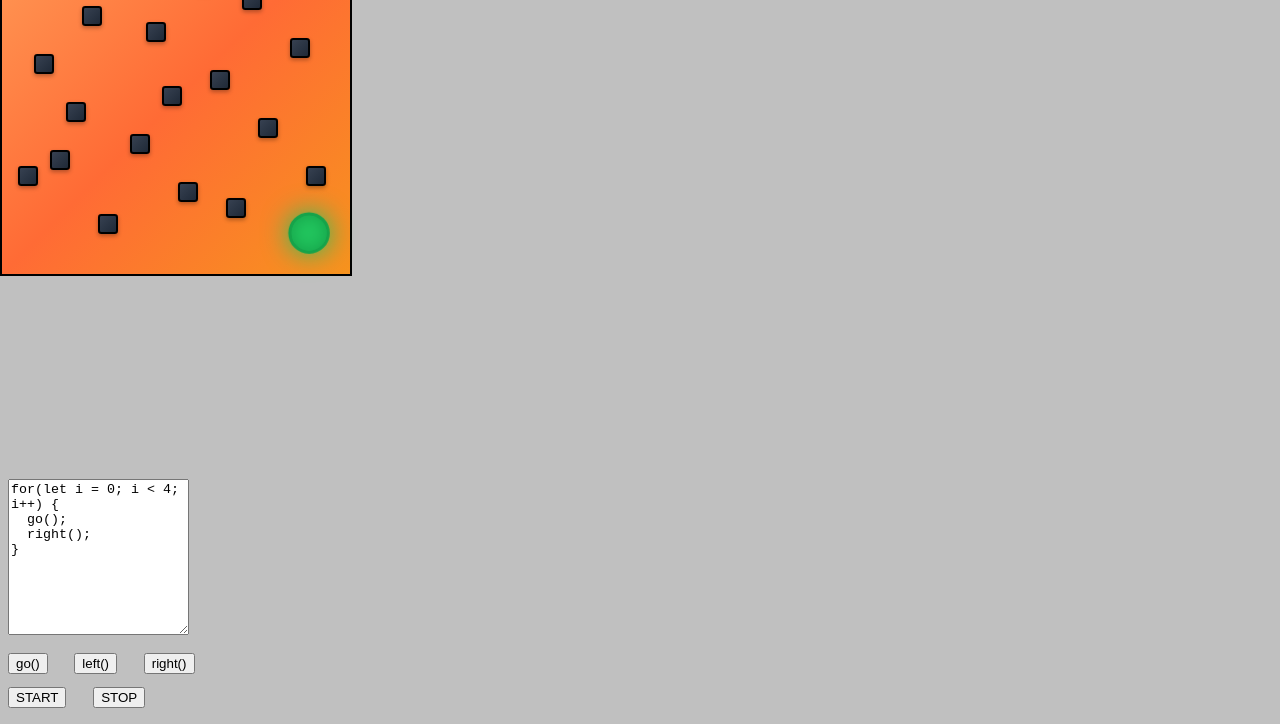
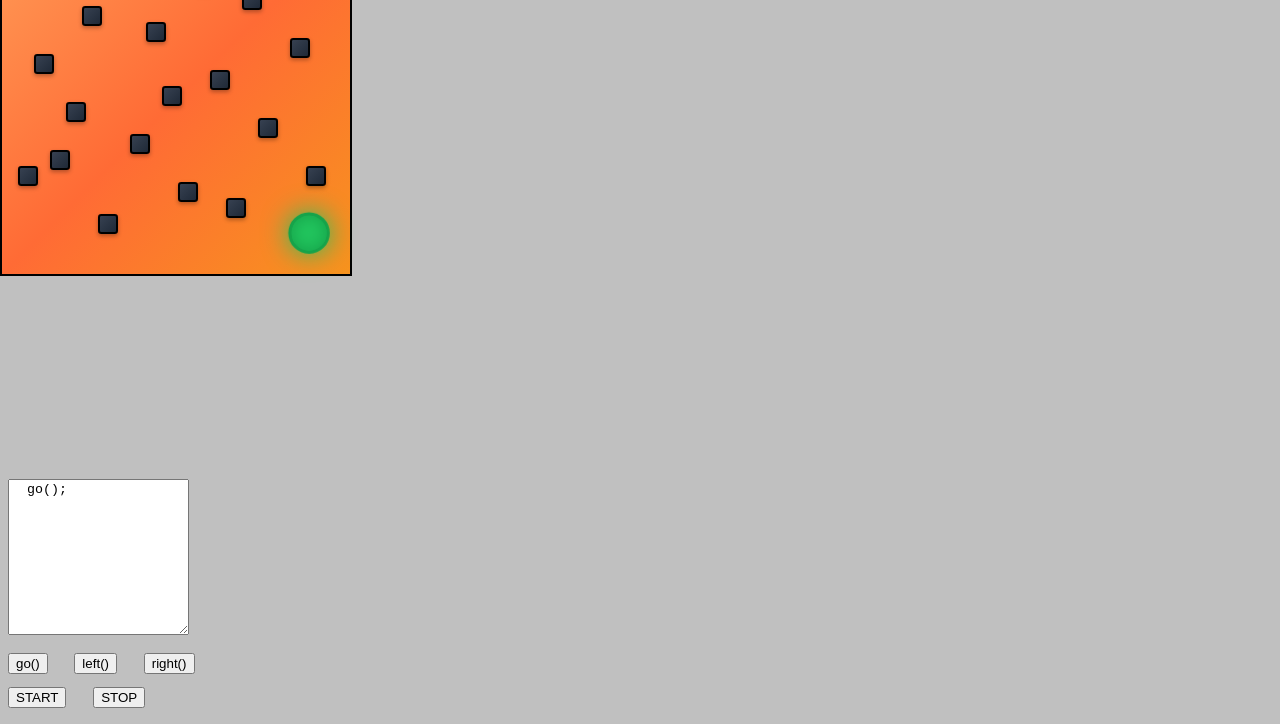
Before and after one commit to NoNotNow/Iaufer, a website with bundled scripts: page index.html in a window 1280 px wide. Shown: the part 76-800 px from the top of the page. Built offline with nearby package versions, Linux system fonts and the light colour scheme.

Commit message:
Update index.html

```diff
--- a/index.html
+++ b/index.html
@@ -14,10 +14,9 @@
     <div id="timer" class="timer">123</div>
   </div>
   <div class="controls">
-    <textarea id="code" rows="10" class="text">for(let i = 0; i < 4; i++) {
+    <textarea id="code" rows="10" class="text">
   go();
-  right();
-}</textarea>
+</textarea>
     <div class="buttons">
       <button class="move" id="goButton">
         go()
```
